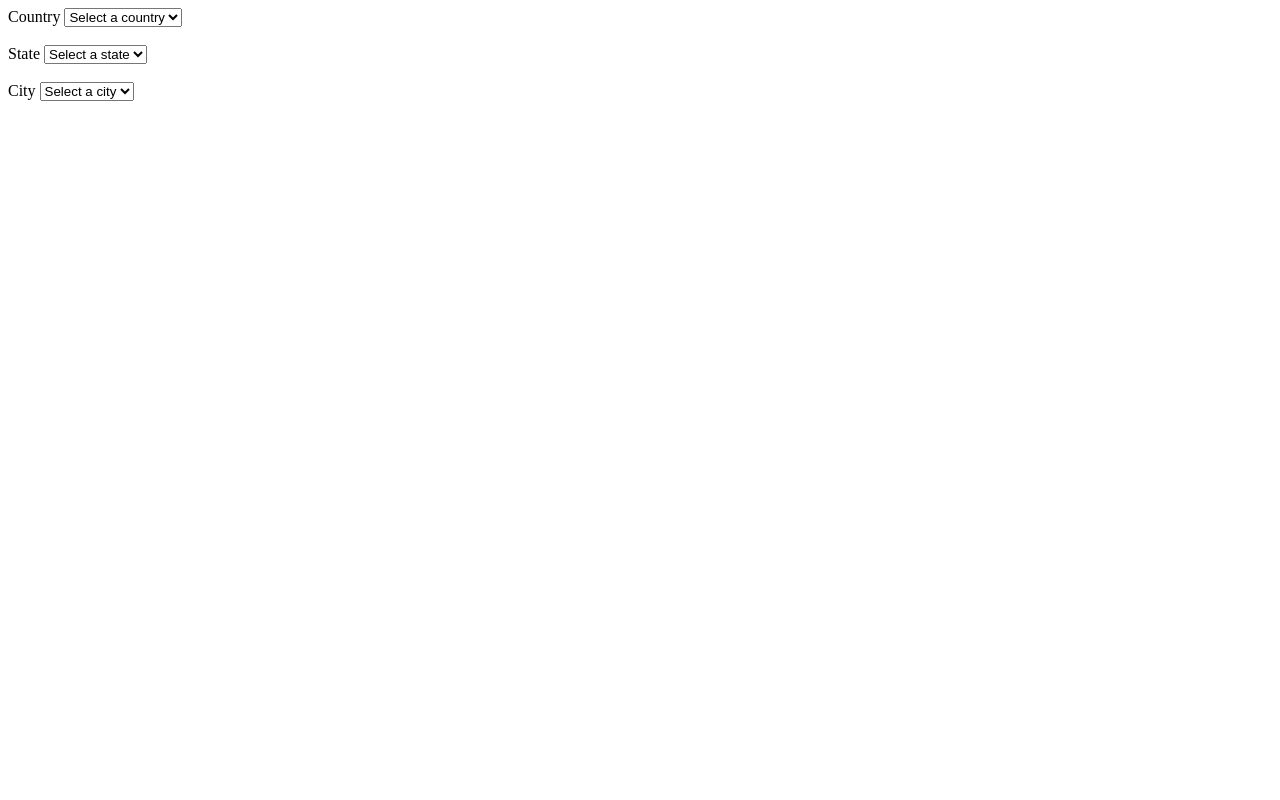
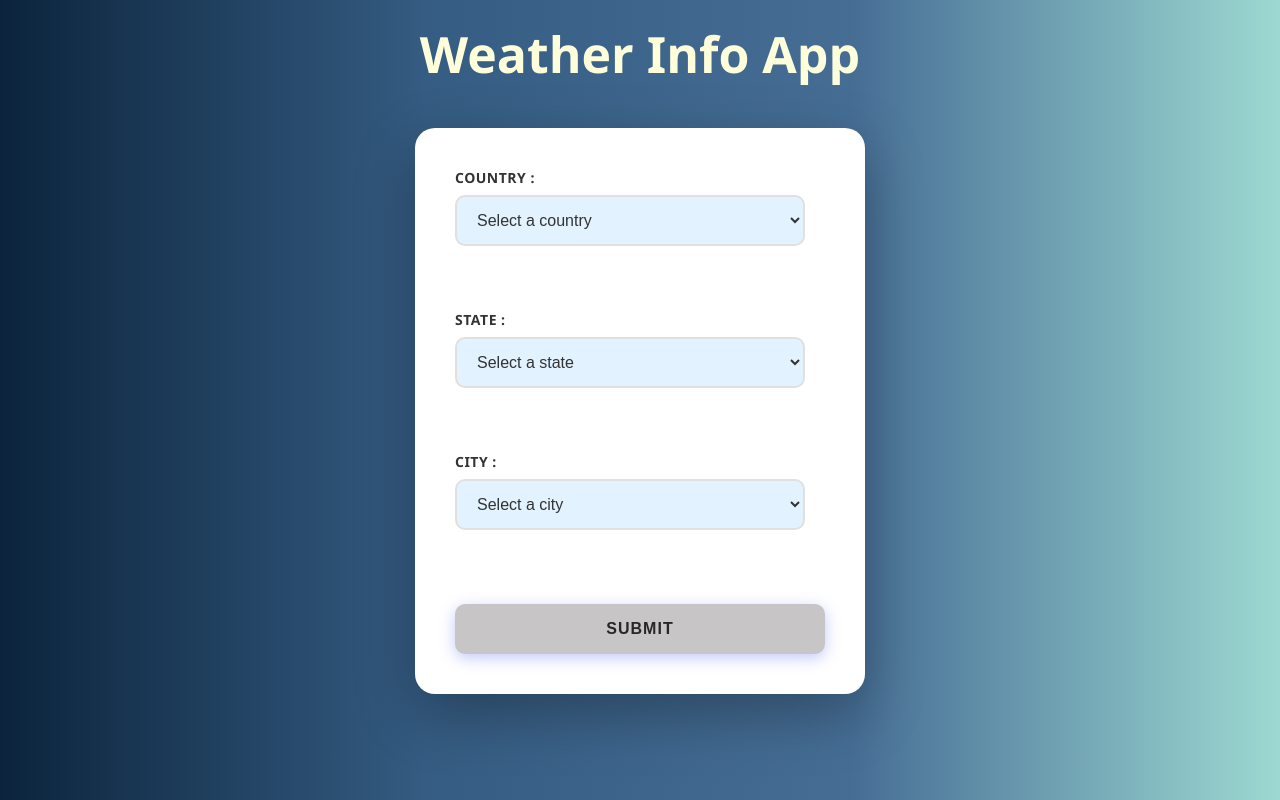
Before and after one commit to Pratiksha-2747/Weather-app, a plain HTML site: page index.html in a window 1280 px wide. Drawn offline with Linux system fonts and the light colour scheme.

Commit message:
Fetched weather from city name and successfully printing info in console.

```diff
--- a/app.js
+++ b/app.js
@@ -1,6 +1,7 @@
 let countryOp = document.getElementById('country');
 let stateOp = document.querySelector('#state');
 let cityOp = document.querySelector('#city');
+let submit = document.querySelector('.submit');
 let apikey = "V21hTmtTY25kbTBabncwT2ZPTU5ubTRNTnJDZkdKWXVyc0kxTnNaeg==";
 
 const getStatesByCountry = async (id) => {
@@ -37,6 +38,7 @@ const getCityByState = async (cid, sid) => {
 }
 
 for (let country in countryCodes) {
+    console.log(country);
     let code = countryCodes[country];
     let option = document.createElement("option");
     option.value = code;
@@ -58,27 +60,70 @@ stateOp.addEventListener("change", () => {
     getCityByState(cid, sid);
 });
 
-
-
-
-
-
-
-
-
-
-
-
-
-
+submit.addEventListener('click', (event) => {
+    event.preventDefault();
+    console.log(cityOp.value);
+    weather(cityOp.value);
+});
 
 let apikeyw = "f0ce81830d4ad598f3879e4ad0de54fb";
+let weather1 = document.querySelector(".weather");
+let city1 = document.querySelector(".city");
+let data;
+async function weather(city) {
 
-async function weather(city) {
     let url = `https://api.openweathermap.org/data/2.5/weather?q=${city}&appid=${apikeyw}`;
     const response = await fetch(url);
-    const data = await response.json();
-    let temp = data.main.temp
-    console.log(temp - 273, "Celc");
-    return data;
+    data = await response.json();
+    let temp = data.main.temp - 273;
+
+    window.open("data.html","_self");
+    // console.log(temp, "Celc");
+    // city1.innerText = `${cityOp.value}`;
+    weather1.innerText = `${temp} Celc`;
 }
+
+// const text = "Weather info app";
+// const textElement = document.querySelector('.h');
+// let index = 0;
+// let isDeleting = false;
+// let typingSpeed = 150;
+// let deletingSpeed = 100;
+// let pauseTime = 2000;
+// textElement.style.fontSize = "30px";
+
+// function type() {
+//     if (!isDeleting && index <= text.length) {
+//         textElement.textContent = text.substring(0, index);
+//         textElement.style.fontSize = "30px";
+//         index++;
+
+//         if (index > text.length) {
+//             setTimeout(() => {
+//                 isDeleting = true;
+//                 type();
+//             }, pauseTime);
+//             return;
+//         }
+
+//         setTimeout(type, typingSpeed);
+//     }
+//     else if (isDeleting && index > 0) {
+//         textElement.textContent = text.substring(0, index);
+//         index--;
+
+//         if (index <= 0) {
+//             setTimeout(() => {
+//                 isDeleting = false;
+//                 index = 0;
+//                 type();
+//             }, 500);
+//             return;
+//         }
+
+//         setTimeout(type, deletingSpeed);
+//     }
+// }
+
+// // Start the animation
+// type();
--- a/index.html
+++ b/index.html
@@ -1,30 +1,36 @@
 <!DOCTYPE html>
 <html lang="en">
-
 <head>
     <meta charset="UTF-8">
     <meta name="viewport" content="width=device-width, initial-scale=1.0">
-    <title>Document</title>
+    <title>Weather Info App</title>
+    <link rel="stylesheet" href="style.css">
 </head>
 
 <body>
+    <header class="h">
+        <h1>Weather Info App</h1>
+    </header>
+    <div class="formContainer">
         <form action="">
-        <label>Country</label>
+            <label>Country :</label>
             <select id="country">
                 <option value="default">Select a country</option>
                 <!-- <option value="India">India</option> -->
             </select><br><br>
-        <label>State</label>
+            <label>State :</label>
             <select name="" id="state">
                 <option value="default">Select a state</option>
                 <!-- <option value="Gujarat">Gujarat</option> -->
             </select><br><br>
-        <label>City</label>
+            <label>City :</label>
             <select name="" id="city">
                 <option value="default">Select a city</option>
                 <!-- <option value="Ahmedabad">Ahmedabad</option> -->
-        </select>
+            </select><br><br>
+            <button class="submit">Submit</button>
         </form>
+    </div>
     <script src="country.js"></script>
     <script src="app.js"></script>
 </body>
--- a/style.css
+++ b/style.css
@@ -0,0 +1,99 @@
+
+* {
+    margin: 0;
+    padding: 0;
+    box-sizing: border-box;
+}
+
+body {
+    font-family: 'Segoe UI', Tahoma, Geneva, Verdana, sans-serif;
+    padding: 20px;
+     display: flex;
+    justify-content: center;
+    align-items: center;
+    flex-direction: column;
+    background-image: linear-gradient(to right,#0b243c,#355c82 ,#466e95,#9dd9d2);
+}
+
+.h{
+    text-align: center;
+    font-size: 25px;
+    color: rgb(254, 254, 219);
+}
+
+.formContainer {
+    background: white;
+    padding: 40px;
+    margin: 40px;
+    border-radius: 20px;
+    box-shadow: 0 20px 60px rgba(0, 0, 0, 0.3);
+    width: 100%;
+    max-width: 450px;
+    display: flex;
+    justify-content: center;
+    align-items: center;
+}
+
+form {
+    display: flex;
+    flex-direction: column;
+    width: 100%;
+}
+
+label {
+    font-weight: 600;
+    color: #333;
+    font-size: 14px;
+    text-transform: uppercase;
+    letter-spacing: 0.5px;
+    margin-bottom: 8px;
+    display: inline-block;
+}
+
+select {
+    padding: 14px 16px;
+    border: 2px solid #e0e0e0;
+    border-radius: 10px;
+    font-size: 16px;
+    color: #333;
+    background-color: #e2f2ff;
+    cursor: pointer;
+    transition: all 0.3s ease;
+    outline: none;
+    width:100% ;
+    max-width: 350px;
+    padding-right: 40px;
+    margin-bottom: 20px;
+}
+
+select:hover {
+    border-color: #003F91;
+    background-color: white;
+}
+
+select:focus {
+    border-color: #003F91;
+    background-color: white;
+    box-shadow: 0 0 0 3px rgba(102, 126, 234, 0.1);
+}
+
+.submit {
+    padding: 16px;
+    color: rgb(39, 39, 39);
+    border: none;
+    background-color: #c7c5c5;
+    border-radius: 10px;
+    font-size: 16px;
+    font-weight: 600;
+    cursor: pointer;
+    text-transform: uppercase;
+    letter-spacing: 1px;
+    transition: all 0.3s ease;
+    margin-top: 10px;
+    box-shadow: 0 4px 15px rgba(102, 126, 234, 0.4);
+}
+
+.submit:hover {
+    transform: translateY(-3px);
+    box-shadow: 0 6px 20px rgba(102, 126, 234, 0.75);
+}
```
Also changed, not shown: data.html (added, +16 -0 lines). Lines whose indentation alone changed are shown as unchanged.
